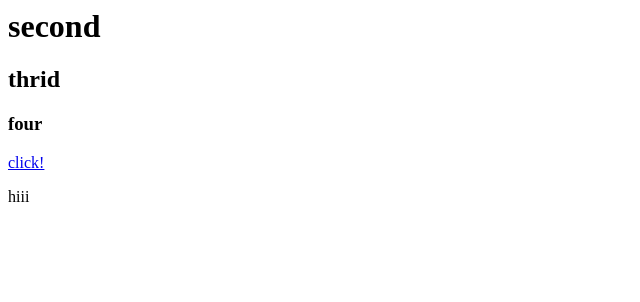
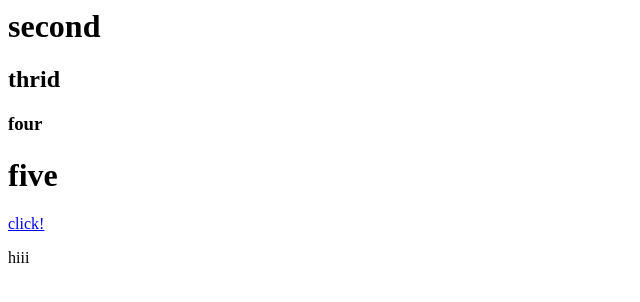
Before and after one commit to Jacelindeepa/sample_entry-, a plain HTML site: page index.html in a window 1280 px wide. Shown: the whole page, without its empty margins (0-640 px from the left). Drawn offline with Linux system fonts and the light colour scheme.

Commit message:
Update index.html

```diff
--- a/index.html
+++ b/index.html
@@ -5,7 +5,7 @@
 <h1>second</h1>
 <h2>thrid<h2>
 <h3>four</h3>
-  <a href="deepA.html">click!</a>
+  <h1>five</h1>  <a href="deepA.html">click!</a>
   <p>hiii</p>
   </body>
 </html>
```
